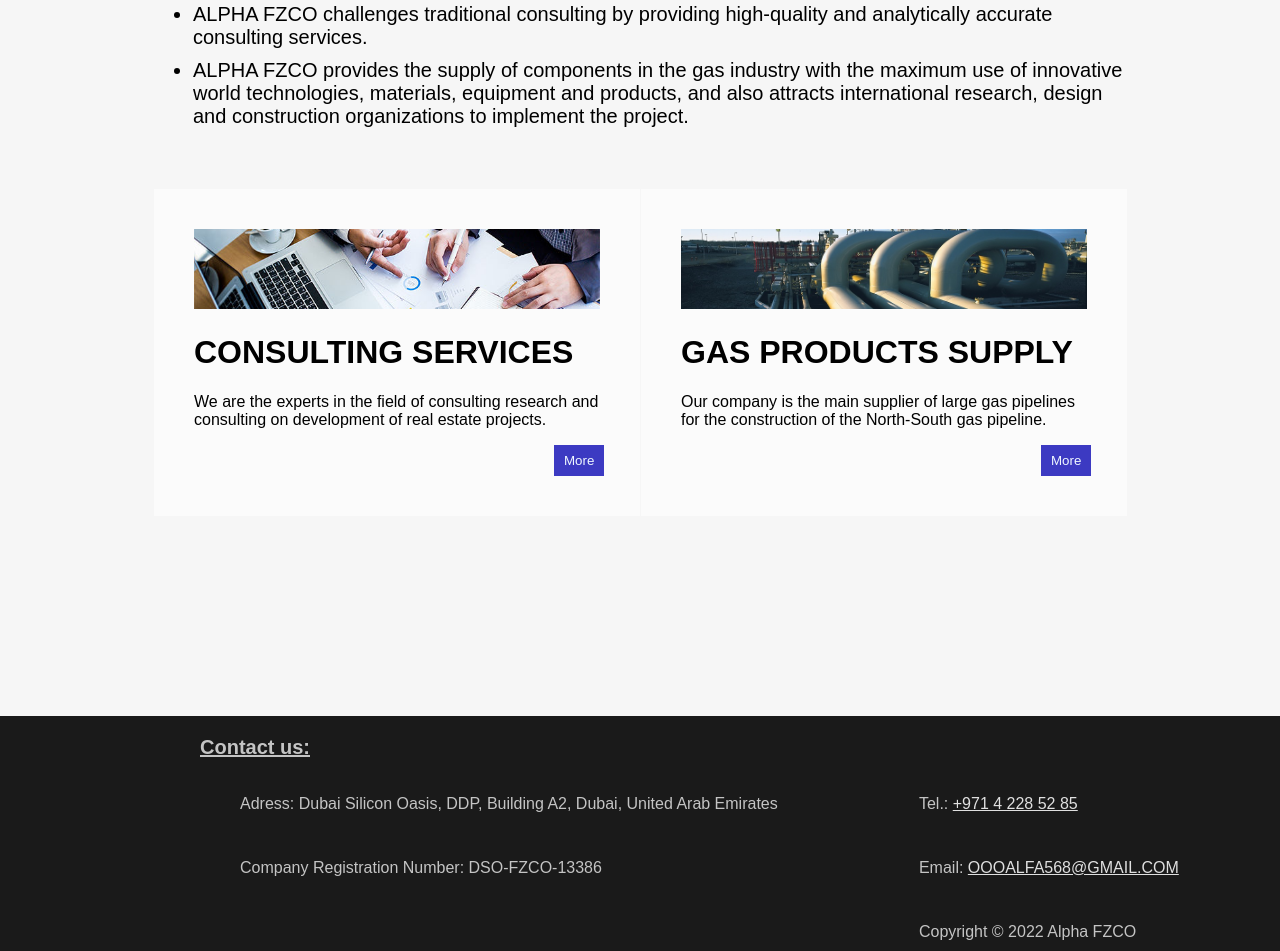
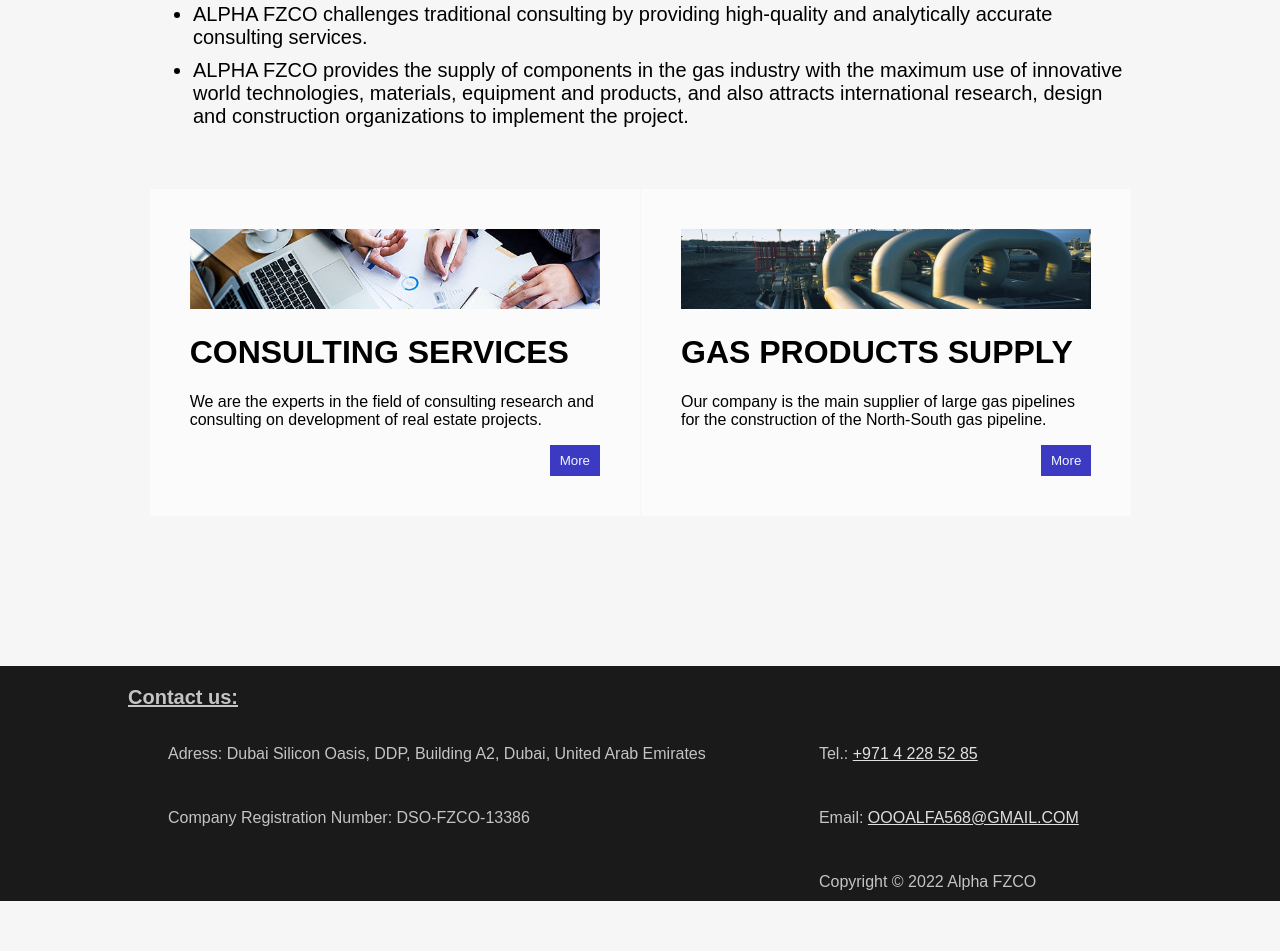
Before and after one commit to RosSample/alphafzco, a plain HTML site: page index.html in a window 1280 px wide. Shown: the part 357-1308 px from the top of the page. After the commit the page ends 1258 px from the top, so only its background shows below. Drawn offline with Linux system fonts and the light colour scheme.

Commit message:
no viewport

```diff
--- a/index.html
+++ b/index.html
@@ -2,7 +2,7 @@
 <html>
 <head>
     <meta name="description" content="ALPHA FZCO">
-    <meta name="viewport" content="width=device-width, initial-scale=1">
+    <!-- <meta name="viewport" content="width=device-width, initial-scale=1.0"> -->
     <link rel="icon" type="image/x-icon" href="favicon.ico">
     <title>Alpha FZCO</title>
     <link rel="stylesheet" type="text/css" href="styles.css"/>
--- a/styles.css
+++ b/styles.css
@@ -1,21 +1,12 @@
 body {
-    margin-top: 40px;
-    margin-left: 0;
-    margin-right: 0;
-    margin-bottom: 0;
-    right: 0;
-    left: 0;
-    bottom: 0;
-    padding-top: 10px;
-    background-size: cover;
+    margin: 0 0 0 0;
     font-family: "Lora", Arial, serif;
     background-color: #f6f6f6;
 }
 .navmenu {
     background-color: #f6f6f6;
     position: fixed;
-    left: 0;
-    right: 0;
+    width: 100%;
     top: 0;
     height: 50px;
     display: flex;
@@ -68,6 +59,7 @@ nav {
     color: inherit;
 }
 .main {
+    padding-top: 50px;
     background-size: cover;
     width: 100%;
     align-content: center;
@@ -77,28 +69,24 @@ nav {
     background-blend-mode: darken;
 }
 .box {
-    align-items: flex-start;
     display: flex;
     justify-content: center;
-    flex-direction: row;
-    margin-bottom: 200px;
+    margin: 0 25% 150px 25%;
 }
 .box1 {
+    flex: 1;
     background: #fbfbfb;
     display: block;
-    clear: right;
-    max-width: 406px;
     height: auto;
-    float: left;
+    float: right;
     margin: 1px 0 0 1px;
     padding: 40px;
     transition: all ease-out 0.2s;
 }
 .box2 {
+    flex: 1;
     background: #fbfbfb;
     display: block;
-    clear: right;
-    max-width: 406px;
     height: auto;
     float: left;
     margin: 1px 0 0 1px;
@@ -106,6 +94,7 @@ nav {
     transition: all ease-out 0.2s;
 }
 .about {
+    flex: 1;
     max-width: 974px;
     margin: 0 auto;
     font-size: 20px;
@@ -176,9 +165,8 @@ button:hover {
     display: grid;
     background-color: #1a1a1a;
     bottom: 0;
-    left: 0;
-    right: 0;
-    padding-left: 200px;
+    padding-left: 10%;
+    padding-right: 10%;
 }
 .footer p {
     padding-left: 40px;
```
